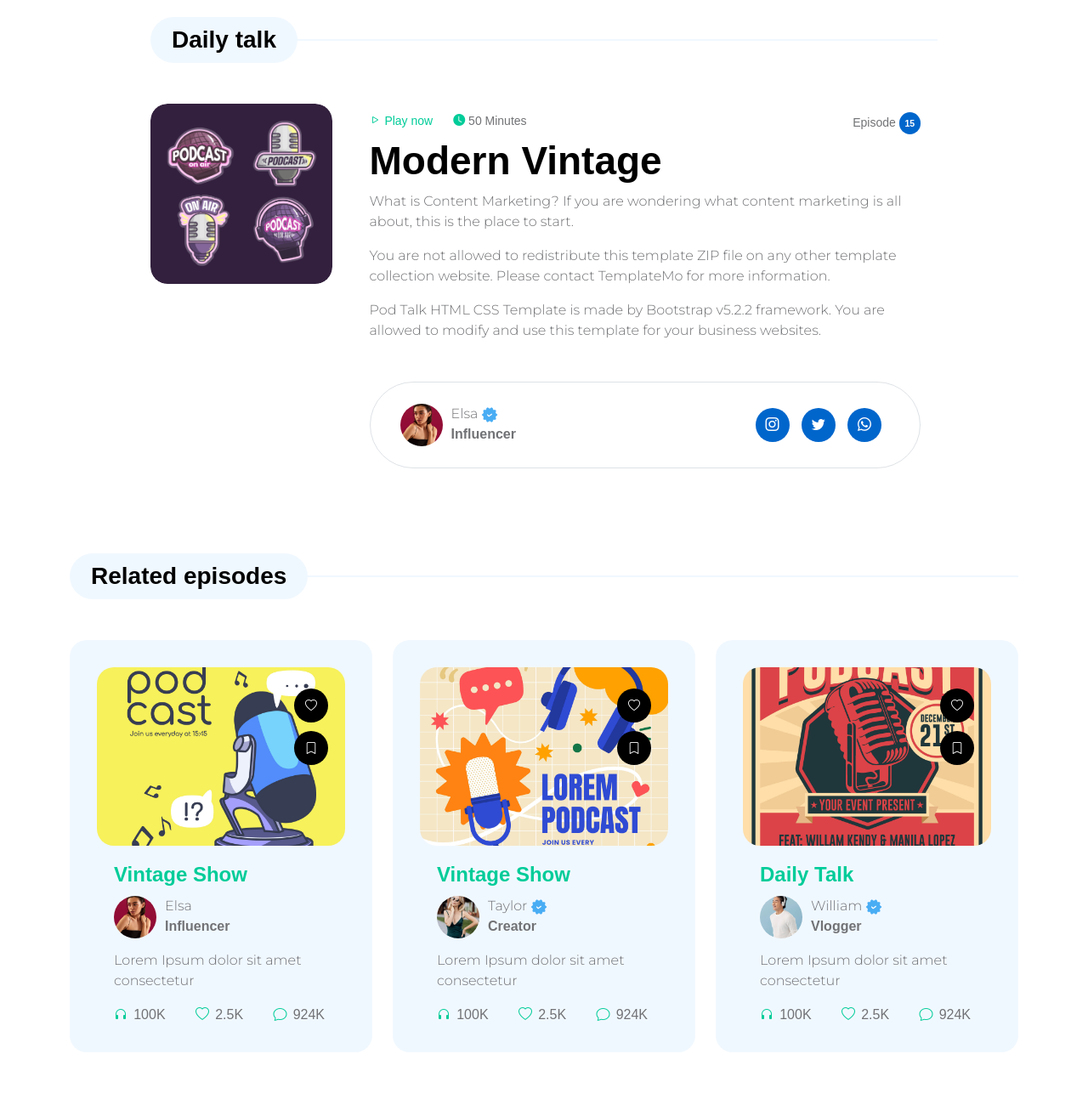
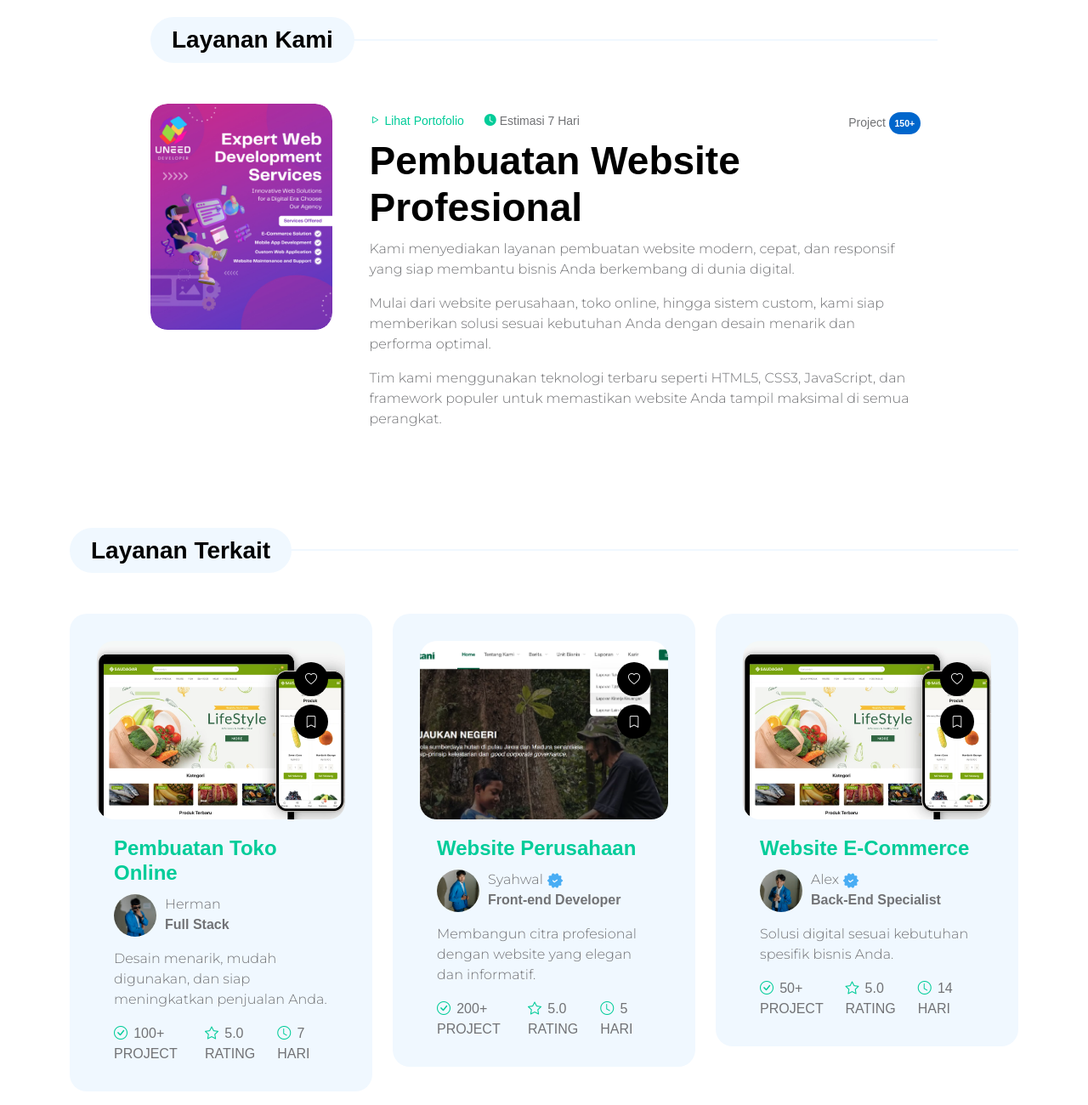
Before and after one commit to hrmn1210/web-buat-web, a plain HTML site: page detail-page.html in a window 1280 px wide. Shown: the part 560-1860 px from the top of the page at 85% size. Drawn offline with Linux system fonts and the light colour scheme; a web font is replaced by a local one.

Commit message:
update jasa kami

```diff
--- a/detail-page.html
+++ b/detail-page.html
@@ -44,7 +44,7 @@ https://templatemo.com/tm-584-pod-talk
         <nav class="navbar navbar-expand-lg">
             <div class="container">
                 <a class="navbar-brand me-lg-5 me-0" href="index.html">
-                    <img src="images/pod-talk-logo.png" class="logo-image img-fluid" alt="templatemo pod talk">
+                    <img src="images/logo-baru.png" class="logo-image img-fluid" alt="templatemo pod talk">
                 </a>
 
                 <form action="#" method="get" class="custom-form search-form flex-fill me-3" role="search">
@@ -103,7 +103,7 @@ https://templatemo.com/tm-584-pod-talk
 
                     <div class="col-lg-12 col-12 text-center">
 
-                        <h2 class="mb-0">Detail Page</h2>
+                        <h2 class="mb-0">Layanan Kami</h2>
                     </div>
 
                 </div>
@@ -117,15 +117,15 @@ https://templatemo.com/tm-584-pod-talk
 
             <div class="col-lg-10 col-12">
                 <div class="section-title-wrap mb-5">
-                            <h4 class="section-title">Daily talk</h4>
+                    <h4 class="section-title">Layanan Kami</h4>
                 </div>
 
                 <div class="row">
                     <div class="col-lg-3 col-12">
                         <div class="custom-block-icon-wrap">
-                                    <div class="custom-block-image-wrap custom-block-image-detail-page">
-                                        <img src="images/podcast/11683425_4790593.jpg"
-                                            class="custom-block-image img-fluid" alt="">
+                            <div class="custom-block-image-wrap custom-block-image-detail-page" style="width: 100%; max-height: 100%; overflow: hidden;">
+                                <img src="images/baner1.jpg"
+                                    class="custom-block-image img-fluid" alt="Jasa Pembuatan Website"  style="width: 100%; height: 100%; object-fit: cover;">
                             </div>
                         </div>
                     </div>
@@ -136,56 +136,26 @@ https://templatemo.com/tm-584-pod-talk
                                 <small class="me-4">
                                     <a href="#">
                                         <i class="bi-play"></i>
-                                                Play now
+                                        Lihat Portofolio
                                     </a>
                                 </small>
 
                                 <small>
                                     <i class="bi-clock-fill custom-icon"></i>
-                                            50 Minutes
+                                    Estimasi 7 Hari
                                 </small>
 
-                                        <small class="ms-auto">Episode <span class="badge">15</span></small>
+                                <small class="ms-auto">Project <span class="badge">150+</span></small>
                             </div>
 
-                                    <h2 class="mb-2">Modern Vintage</h2>
+                            <h2 class="mb-2">Pembuatan Website Profesional</h2>
 
-                                    <p>What is Content Marketing? If you are wondering what content marketing is all
-                                        about, this is the place to start.</p>
+                            <p>Kami menyediakan layanan pembuatan website modern, cepat, dan responsif yang siap membantu bisnis Anda berkembang di dunia digital.</p>
 
-                                    <p>You are not allowed to redistribute this template ZIP file on any other template
-                                        collection website. Please contact TemplateMo for more information.</p>
+                            <p>Mulai dari website perusahaan, toko online, hingga sistem custom, kami siap memberikan solusi sesuai kebutuhan Anda dengan desain menarik dan performa optimal.</p>
 
-                                    <p>Pod Talk HTML CSS Template is made by Bootstrap v5.2.2 framework. You are allowed
-                                        to modify and use this template for your business websites.</p>
+                            <p>Tim kami menggunakan teknologi terbaru seperti HTML5, CSS3, JavaScript, dan framework populer untuk memastikan website Anda tampil maksimal di semua perangkat.</p>
 
-                                    <div
-                                        class="profile-block profile-detail-block d-flex flex-wrap align-items-center mt-5">
-                                        <div class="d-flex mb-3 mb-lg-0 mb-md-0">
-                                            <img src="images/profile/woman-posing-black-dress-medium-shot.jpg"
-                                                class="profile-block-image img-fluid" alt="">
-
-                                            <p>
-                                                Elsa
-                                                <img src="images/verified.png" class="verified-image img-fluid" alt="">
-                                                <strong>Influencer</strong>
-                                            </p>
-                                        </div>
-
-                                        <ul class="social-icon ms-lg-auto ms-md-auto">
-                                            <li class="social-icon-item">
-                                                <a href="#" class="social-icon-link bi-instagram"></a>
-                                            </li>
-
-                                            <li class="social-icon-item">
-                                                <a href="#" class="social-icon-link bi-twitter"></a>
-                                            </li>
-
-                                            <li class="social-icon-item">
-                                                <a href="#" class="social-icon-link bi-whatsapp"></a>
-                                            </li>
-                                        </ul>
-                                    </div>
                         </div>
                     </div>
                 </div>
@@ -202,7 +172,7 @@ https://templatemo.com/tm-584-pod-talk
 
             <div class="col-lg-12 col-12">
                 <div class="section-title-wrap mb-5">
-                            <h4 class="section-title">Related episodes</h4>
+                    <h4 class="section-title">Layanan Terkait</h4>
                 </div>
             </div>
 
@@ -210,40 +180,39 @@ https://templatemo.com/tm-584-pod-talk
                 <div class="custom-block custom-block-full">
                     <div class="custom-block-image-wrap">
                         <a href="detail-page.html">
-                                    <img src="images/podcast/27376480_7326766.jpg" class="custom-block-image img-fluid"
-                                        alt="">
+                            <img src="images/web-tokoon.png" class="custom-block-image img-fluid" alt="">
                         </a>
                     </div>
 
                     <div class="custom-block-info">
                         <h5 class="mb-2">
                             <a href="detail-page.html">
-                                        Vintage Show
+                                Pembuatan Toko Online
                             </a>
                         </h5>
 
                         <div class="profile-block d-flex">
-                                    <img src="images/profile/woman-posing-black-dress-medium-shot.jpg"
+                            <img src="images/profile/manman.jpg"
                                 class="profile-block-image img-fluid" alt="">
 
-                                    <p>Elsa
-                                        <strong>Influencer</strong>
+                            <p>Herman
+                                <strong>Full Stack</strong>
                             </p>
                         </div>
 
-                                <p class="mb-0">Lorem Ipsum dolor sit amet consectetur</p>
+                        <p class="mb-0">Desain menarik, mudah digunakan, dan siap meningkatkan penjualan Anda.</p>
 
                         <div class="custom-block-bottom d-flex justify-content-between mt-3">
-                                    <a href="#" class="bi-headphones me-1">
-                                        <span>100k</span>
+                            <a href="#" class="bi-check-circle me-1">
+                                <span>100+ Project</span>
                             </a>
 
-                                    <a href="#" class="bi-heart me-1">
-                                        <span>2.5k</span>
+                            <a href="#" class="bi-star me-1">
+                                <span>5.0 Rating</span>
                             </a>
 
-                                    <a href="#" class="bi-chat me-1">
-                                        <span>924k</span>
+                            <a href="#" class="bi-clock me-1">
+                                <span>7 Hari</span>
                             </a>
                         </div>
                     </div>
@@ -264,42 +233,41 @@ https://templatemo.com/tm-584-pod-talk
                 <div class="custom-block custom-block-full">
                     <div class="custom-block-image-wrap">
                         <a href="detail-page.html">
-                                    <img src="images/podcast/27670664_7369753.jpg" class="custom-block-image img-fluid"
-                                        alt="">
+                            <img src="images/web-perusahaan.png" class="custom-block-image img-fluid" alt="">
                         </a>
                     </div>
 
                     <div class="custom-block-info">
                         <h5 class="mb-2">
                             <a href="detail-page.html">
-                                        Vintage Show
+                                Website Perusahaan
                             </a>
                         </h5>
 
                         <div class="profile-block d-flex">
-                                    <img src="images/profile/cute-smiling-woman-outdoor-portrait.jpg"
+                            <img src="images/profile/syahwal.JPG"
                                 class="profile-block-image img-fluid" alt="">
 
                             <p>
-                                        Taylor
+                                Syahwal
                                 <img src="images/verified.png" class="verified-image img-fluid" alt="">
-                                        <strong>Creator</strong>
+                                <strong>Front-end Developer</strong>
                             </p>
                         </div>
 
-                                <p class="mb-0">Lorem Ipsum dolor sit amet consectetur</p>
+                        <p class="mb-0">Membangun citra profesional dengan website yang elegan dan informatif.</p>
 
                         <div class="custom-block-bottom d-flex justify-content-between mt-3">
-                                    <a href="#" class="bi-headphones me-1">
-                                        <span>100k</span>
+                            <a href="#" class="bi-check-circle me-1">
+                                <span>200+ Project</span>
                             </a>
 
-                                    <a href="#" class="bi-heart me-1">
-                                        <span>2.5k</span>
+                            <a href="#" class="bi-star me-1">
+                                <span>5.0 Rating</span>
                             </a>
 
-                                    <a href="#" class="bi-chat me-1">
-                                        <span>924k</span>
+                            <a href="#" class="bi-clock me-1">
+                                <span>5 Hari</span>
                             </a>
                         </div>
                     </div>
@@ -320,42 +288,41 @@ https://templatemo.com/tm-584-pod-talk
                 <div class="custom-block custom-block-full">
                     <div class="custom-block-image-wrap">
                         <a href="detail-page.html">
-                                    <img src="images/podcast/12577967_02.jpg" class="custom-block-image img-fluid"
-                                        alt="">
+                            <img src="images/web-tokoon.png" class="custom-block-image img-fluid" alt="">
                         </a>
                     </div>
 
                     <div class="custom-block-info">
                         <h5 class="mb-2">
                             <a href="detail-page.html">
-                                        Daily Talk
+                                Website E-Commerce
                             </a>
                         </h5>
 
                         <div class="profile-block d-flex">
-                                    <img src="images/profile/handsome-asian-man-listening-music-through-headphones.jpg"
+                            <img src="images/profile/alex.JPG"
                                 class="profile-block-image img-fluid" alt="">
 
                             <p>
-                                        William
+                                Alex
                                 <img src="images/verified.png" class="verified-image img-fluid" alt="">
-                                        <strong>Vlogger</strong>
+                                <strong>Back-End Specialist</strong>
                             </p>
                         </div>
 
-                                <p class="mb-0">Lorem Ipsum dolor sit amet consectetur</p>
+                        <p class="mb-0">Solusi digital sesuai kebutuhan spesifik bisnis Anda.</p>
 
                         <div class="custom-block-bottom d-flex justify-content-between mt-3">
-                                    <a href="#" class="bi-headphones me-1">
-                                        <span>100k</span>
+                            <a href="#" class="bi-check-circle me-1">
+                                <span>50+ Project</span>
                             </a>
 
-                                    <a href="#" class="bi-heart me-1">
-                                        <span>2.5k</span>
+                            <a href="#" class="bi-star me-1">
+                                <span>5.0 Rating</span>
                             </a>
 
-                                    <a href="#" class="bi-chat me-1">
-                                        <span>924k</span>
+                            <a href="#" class="bi-clock me-1">
+                                <span>14 Hari</span>
                             </a>
                         </div>
                     </div>
```
Also changed, not shown: contact.html (+6 -6 lines), listing-page.html (+9 -9 lines), images/baner1.jpg (added). Lines whose indentation alone changed are shown as unchanged.
